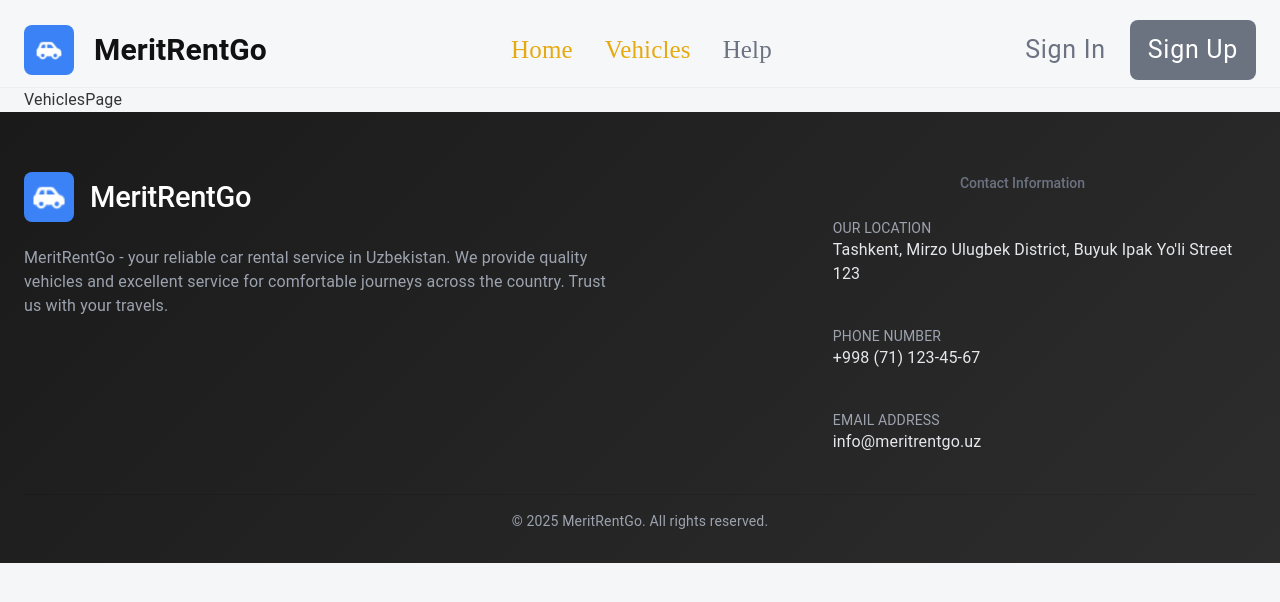
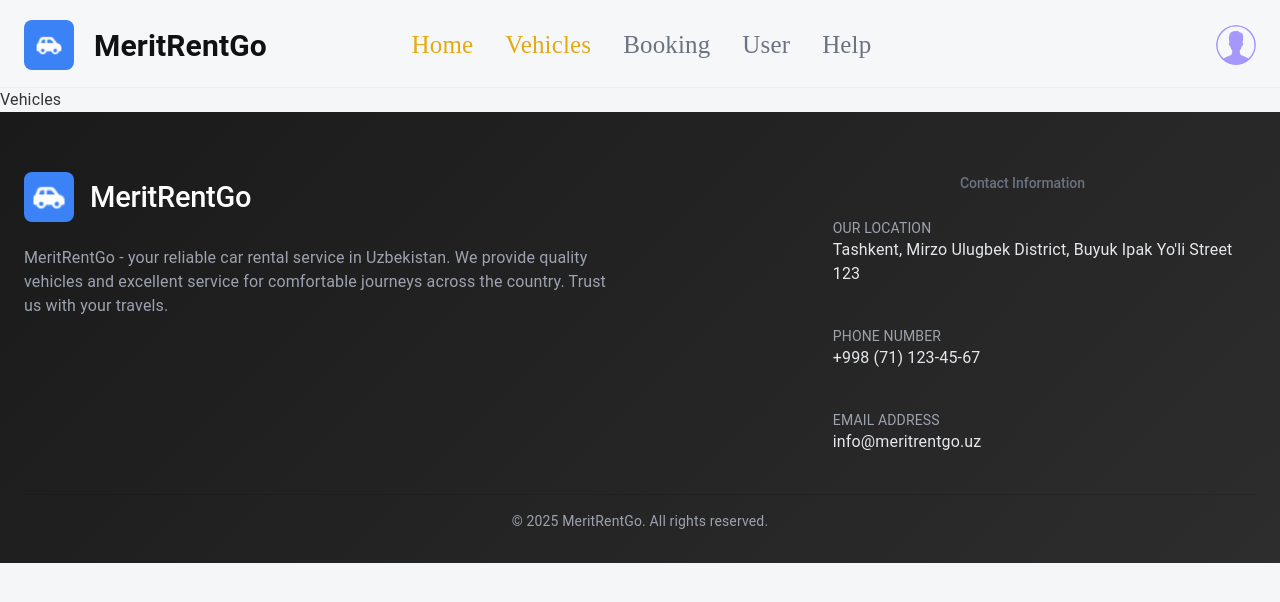
Before and after one commit to Tokhirjonov15/car-rental-react, a React (Create React App) app: page /vehicles in a window 1280 px wide. Shown: the top 602 px of the page. Built offline with nearby package versions, Linux system fonts and the light colour scheme; some icons are missing.

Commit message:
feat: develop VehiclesPage nested routing system

```diff
--- a/src/app/App.tsx
+++ b/src/app/App.tsx
@@ -1,13 +1,13 @@
 import React from 'react';
 import { Link, Route, Switch, useLocation } from 'react-router-dom';
-import { VehiclesPage } from './screens/vehiclesPage';
 import { BookingPage } from './screens/bookingPage';
 import { HelpPage } from './screens/helpPage';
 import { UserPage } from './screens/userPage';
-import "../css/app.css";
 import { HomeNavbar } from './components/header/HomeNavbar';
 import { Footer } from './components/footer';
 import HomePage from './screens/homePage';
+import VehiclesPage from './screens/vehiclesPage';
+import "../css/app.css";
 
 function App() {
   return (
--- a/src/app/components/header/HomeNavbar.tsx
+++ b/src/app/components/header/HomeNavbar.tsx
@@ -3,7 +3,7 @@ import { NavLink } from "react-router-dom";
 import "../../../css/navbar.css";
 
 export function HomeNavbar () {
-  const authMember = null;
+  const authMember = true;
 
   return (
     <div className="navbar">
--- /dev/null
+++ b/src/app/screens/vehiclesPage/ChosenVehicle.tsx
@@ -0,0 +1,3 @@
+export default function ChosenVehicle() {
+    return <div>ChosenVehicles</div>
+}
--- /dev/null
+++ b/src/app/screens/vehiclesPage/Vehicles.tsx
@@ -0,0 +1,3 @@
+export default function Vehicles() {
+    return <div>Vehicles</div>
+}
--- a/src/app/screens/vehiclesPage/index.tsx
+++ b/src/app/screens/vehiclesPage/index.tsx
@@ -1,6 +1,21 @@
-import { Container } from "@mui/material";
+import { Route, Switch, useRouteMatch } from "react-router-dom";
+import ChosenVehicle from "./ChosenVehicle";
+import Vehicles from "./Vehicles";
 
 
-export function VehiclesPage() {
-  return <Container>VehiclesPage</Container>
+export default function VehiclesPage() {
+  const vehicles = useRouteMatch();
+
+  return (
+    <div className="vehicles-page">
+      <Switch>
+        <Route path={`${vehicles.path}/:vehicleId`}>
+          <ChosenVehicle />
+        </Route>
+        <Route path={`${vehicles.path}`}>
+          <Vehicles />
+        </Route>
+      </Switch>
+    </div>
+  )
 }
```
